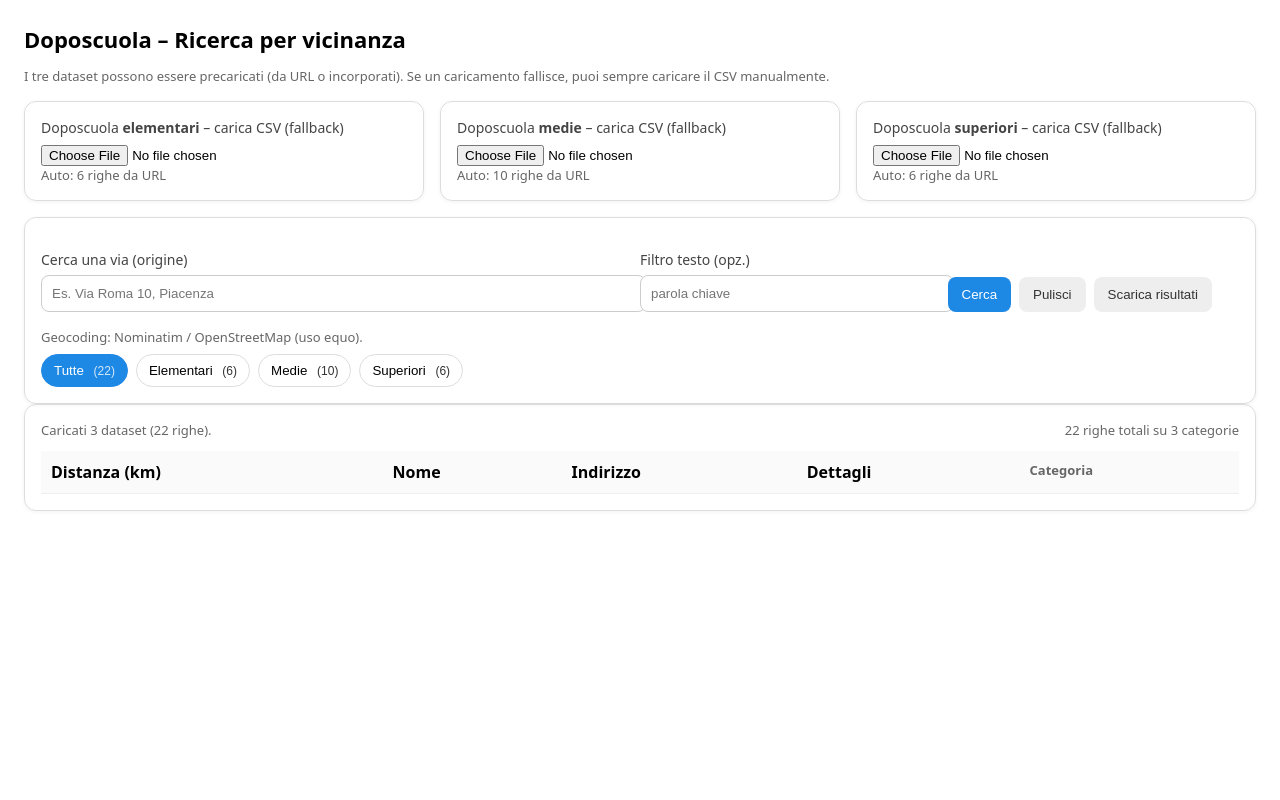
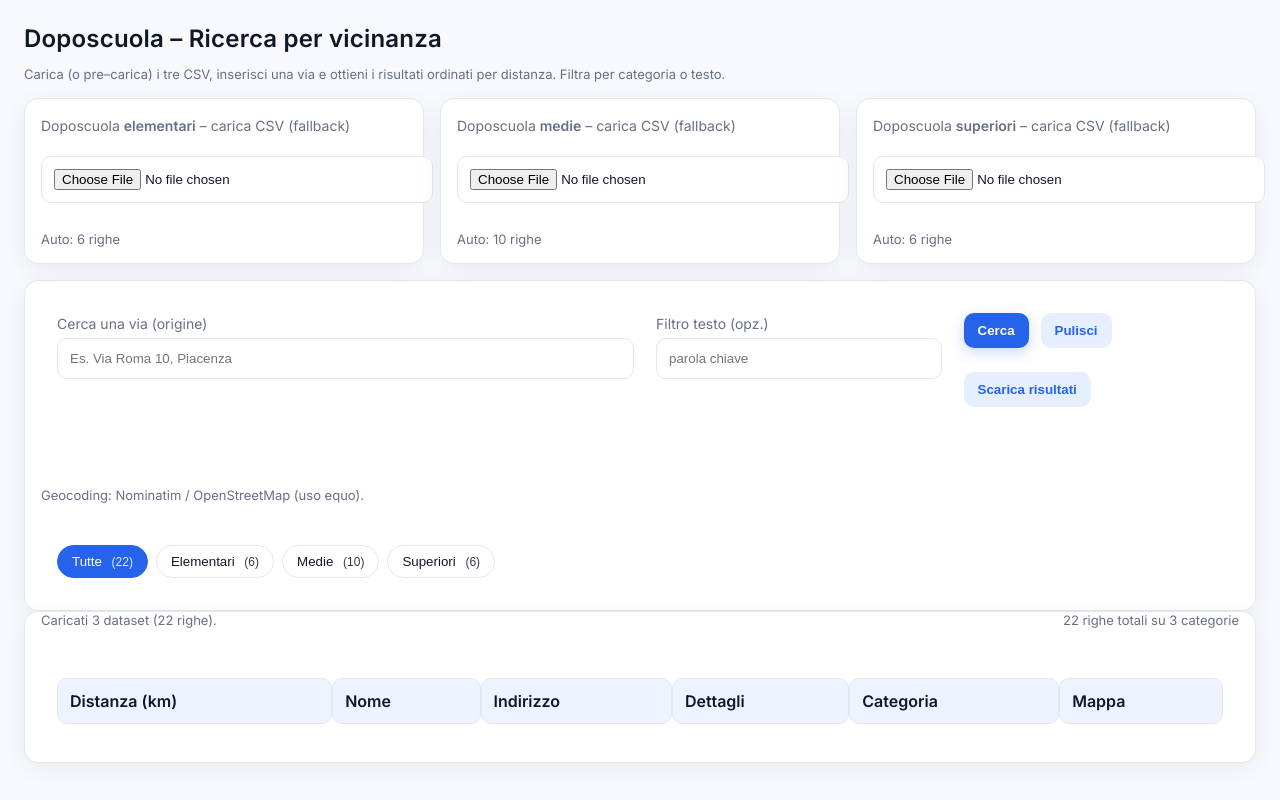
Before and after one commit to ilijashopov-rgb/geocodifica-doposcuola, a plain HTML site: page index.html in a window 1280 px wide. Drawn offline with nearby package versions, Linux system fonts and the light colour scheme.

Commit message:
Update index.html

```diff
--- a/index.html
+++ b/index.html
@@ -4,117 +4,200 @@
   <meta charset="utf-8" />
   <meta name="viewport" content="width=device-width, initial-scale=1" />
   <title>Doposcuola – Ricerca per vicinanza</title>
+
+  <!-- Tipografia -->
+  <link href="https://fonts.googleapis.com/css2?family=Inter:wght@400;600&display=swap" rel="stylesheet">
+
   <style>
-    :root { font-family: system-ui, Arial, sans-serif; }
-    body { margin: 24px; }
-    h1 { margin: 0 0 8px; font-size: 22px; }
-    .muted { color: #666; font-size: 13px; }
-    .grid { display: grid; gap: 16px; margin: 16px 0; }
-    .grid-3 { grid-template-columns: 1fr 1fr 1fr; }
-    .grid-3-2-1 { grid-template-columns: 2fr 1fr 1fr; }
-    .card { border: 1px solid #ddd; border-radius: 12px; padding: 16px; box-shadow: 0 1px 4px rgba(0,0,0,.05); }
-    label { font-size: 14px; color: #444; display:block; margin-bottom:6px; }
-    input[type="text"], select { width: 100%; padding: 10px; border: 1px solid #ccc; border-radius: 8px; }
-    input[type="file"] { width: 100%; }
-    button { padding: 10px 14px; border: 0; border-radius: 8px; cursor: pointer; }
-    .btn { background: #1e88e5; color: white; }
-    .btn-secondary { background: #eee; color: #333; }
-    .btn:disabled { background: #9bbfe7; cursor: not-allowed; }
-    .tabs { display:flex; gap:8px; flex-wrap:wrap; margin-top: 8px; }
-    .tab { padding:8px 12px; border-radius:999px; border:1px solid #ddd; background:#fff; cursor:pointer; }
-    .tab.active { background:#1e88e5; color:#fff; border-color:#1e88e5; }
-    .count { font-size:12px; opacity:.8; margin-left:6px; }
-    table { width: 100%; border-collapse: collapse; margin-top: 12px; }
-    th, td { border-bottom: 1px solid #eee; text-align: left; padding: 10px; vertical-align: top; }
-    th { background: #fafafa; position: sticky; top: 0; z-index: 1; }
-    details summary { cursor: pointer; color: #1e88e5; }
-    .pill { display:inline-block; padding: 2px 8px; border-radius: 999px; background:#eef5ff; color:#1e88e5; font-size:12px; }
-    .row-flex { display:flex; gap:8px; align-items:end; flex-wrap: wrap; }
+    /* ================== Palette & tipografia ================== */
+    :root{
+      --bg:#f7f9fc; --card:#ffffff; --text:#101828; --muted:#667085;
+      --primary:#2563eb; --primary-100:#e6efff; --ring:#c7d2fe; --border:#e5e7eb;
+      --success:#16a34a; --warning:#f59e0b; --radius:14px;
+      --focus-outline: 3px solid #93c5fd;
+      font-family: Inter, system-ui, -apple-system, Segoe UI, Roboto, Arial, sans-serif;
+      color-scheme: light dark;
+    }
+    @media (prefers-color-scheme: dark){
+      :root{
+        --bg:#0b1220; --card:#0f172a; --text:#e5e7eb; --muted:#94a3b8;
+        --primary:#60a5fa; --primary-100:#1e293b; --ring:#1d4ed8; --border:#22314b;
+        --focus-outline: 3px solid #2563eb;
+      }
+    }
+
+    /* ================== Layout base ================== */
+    html,body{background:var(--bg); color:var(--text); margin:0; padding:0}
+    body{padding:24px}
+    h1{margin:0 0 8px; font-size:24px; letter-spacing:.2px}
+    .muted{color:var(--muted); font-size:13px}
+    .grid{display:grid; gap:16px; margin:16px 0}
+    .grid-3{grid-template-columns:1fr 1fr 1fr}
+    .grid-3-2-1{grid-template-columns:2fr 1fr 1fr}
+    @media (max-width: 920px){
+      .grid-3{grid-template-columns:1fr}
+      .grid-3-2-1{grid-template-columns:1fr}
+    }
+
+    /* ================== Card (morbide + hover) ================== */
+    .card{
+      background:var(--card); border:1px solid var(--border); border-radius:var(--radius);
+      box-shadow:0 6px 24px rgba(16,24,40,.06);
+      transition: box-shadow .2s ease, transform .2s ease, border-color .2s ease;
+    }
+    .card:hover{ box-shadow:0 12px 28px rgba(16,24,40,.10); transform: translateY(-1px); }
+    .card > *{padding:16px}
+
+    /* ================== Form & bottoni (micro-animazioni) ================== */
+    label{font-size:14px; color:var(--muted); display:block; margin:2px 0 6px 0; padding:0 16px}
+    input[type="text"], select, input[type="file"]{
+      width:calc(100% - 32px); margin:0 16px 12px 16px; padding:12px;
+      background:var(--card); color:var(--text);
+      border:1px solid var(--border); border-radius:10px;
+      transition:border-color .15s, box-shadow .15s, transform .08s;
+    }
+    input[type="text"]:focus, select:focus, input[type="file"]:focus{
+      outline:0; border-color:var(--primary); box-shadow:0 0 0 4px color-mix(in oklab, var(--primary) 30%, transparent);
+    }
+    input[type="text"]:active{ transform: scale(0.997); }
+
+    .btn{
+      margin:0 4px 16px 0; padding:10px 14px; border:0; border-radius:10px; font-weight:600; cursor:pointer;
+      background:var(--primary); color:#fff;
+      transition: transform .06s ease, filter .15s ease, box-shadow .15s ease;
+      box-shadow:0 4px 14px rgba(37, 99, 235, .25);
+    }
+    .btn:hover{ filter:brightness(.98) }
+    .btn:active{ transform: translateY(1px) scale(0.99) }
+    .btn-secondary{
+      background:var(--primary-100); color:var(--primary); box-shadow:none;
+    }
+    .btn:focus-visible{ outline: var(--focus-outline); outline-offset: 2px }
+
+    .row-flex{ display:flex; gap:8px; align-items:end; flex-wrap:wrap; padding:0 16px 16px }
+
+    /* ================== Tabs accessibili ================== */
+    .tabs{ display:flex; gap:8px; flex-wrap:wrap; margin:10px 16px 16px 16px }
+    .tab{
+      padding:8px 14px; border-radius:999px; border:1px solid var(--border); background:var(--card); cursor:pointer;
+      color:var(--text);
+    }
+    .tab[aria-selected="true"]{
+      background:var(--primary); color:#fff; border-color:var(--primary)
+    }
+    .count{ font-size:12px; opacity:.85; margin-left:6px }
+
+    /* ================== Tabella (zebrato + sticky) ================== */
+    table{ width:calc(100% - 32px); margin:12px 16px 16px 16px; border-collapse:separate; border-spacing:0 6px }
+    thead th{
+      position:sticky; top:0; z-index:2; background:color-mix(in oklab, var(--primary) 8%, var(--card));
+      color:var(--text); text-align:left; padding:12px; border-radius:10px;
+      border:1px solid var(--border);
+    }
+    tbody td{
+      background:var(--card); padding:12px; border:1px solid var(--border);
+    }
+    tbody tr td:first-child, thead tr th:first-child{ border-top-left-radius:10px; border-bottom-left-radius:10px }
+    tbody tr td:last-child,  thead tr th:last-child { border-top-right-radius:10px; border-bottom-right-radius:10px }
+    tbody tr:nth-child(2n) td{ background: color-mix(in srgb, var(--card) 88%, var(--bg)) }
+
+    details summary{ cursor:pointer; color:var(--primary) }
+    .pill{ display:inline-block; padding:2px 8px; border-radius:999px; background:var(--primary-100); color:var(--primary); font-weight:600 }
+
+    /* ================== Focus visibile su elementi interattivi ================== */
+    a:focus-visible, button:focus-visible, [role="tab"]:focus-visible, input:focus-visible{
+      outline: var(--focus-outline); outline-offset: 2px;
+    }
   </style>
-  <script src="https://unpkg.com/papaparse@5.4.1/papaparse.min.js"></script>
+  <script src="https://unpkg.com/papaparse@5.4.1/papaparse.min.js" defer></script>
 </head>
 <body>
-  <h1>Doposcuola – Ricerca per vicinanza</h1>
-  <p class="muted">I tre dataset possono essere precaricati (da URL o incorporati). Se un caricamento fallisce, puoi sempre caricare il CSV manualmente.</p>
+  <main aria-labelledby="page-title">
+    <h1 id="page-title">Doposcuola – Ricerca per vicinanza</h1>
+    <p class="muted" id="intro">Carica (o pre–carica) i tre CSV, inserisci una via e ottieni i risultati ordinati per distanza. Filtra per categoria o testo.</p>
 
-  <!-- Upload (fallback) -->
-  <div class="grid grid-3">
-    <div class="card">
-      <label>Doposcuola <b>elementari</b> – carica CSV (fallback)</label>
-      <input id="fileElem" type="file" accept=".csv" />
+    <!-- Upload (fallback, puoi nasconderlo se non serve) -->
+    <section class="grid grid-3" aria-labelledby="upload-title">
+      <h2 class="sr-only" id="upload-title">Caricamento dataset</h2>
+      <div class="card" role="region" aria-labelledby="label-elem">
+        <label id="label-elem" for="fileElem">Doposcuola <b>elementari</b> – carica CSV (fallback)</label>
+        <input id="fileElem" type="file" accept=".csv" aria-describedby="infoElem" />
         <div id="infoElem" class="muted">In attesa…</div>
       </div>
-    <div class="card">
-      <label>Doposcuola <b>medie</b> – carica CSV (fallback)</label>
-      <input id="fileMed" type="file" accept=".csv" />
+      <div class="card" role="region" aria-labelledby="label-med">
+        <label id="label-med" for="fileMed">Doposcuola <b>medie</b> – carica CSV (fallback)</label>
+        <input id="fileMed" type="file" accept=".csv" aria-describedby="infoMed" />
         <div id="infoMed" class="muted">In attesa…</div>
       </div>
-    <div class="card">
-      <label>Doposcuola <b>superiori</b> – carica CSV (fallback)</label>
-      <input id="fileSup" type="file" accept=".csv" />
+      <div class="card" role="region" aria-labelledby="label-sup">
+        <label id="label-sup" for="fileSup">Doposcuola <b>superiori</b> – carica CSV (fallback)</label>
+        <input id="fileSup" type="file" accept=".csv" aria-describedby="infoSup" />
         <div id="infoSup" class="muted">In attesa…</div>
       </div>
-  </div>
+    </section>
 
     <!-- Controlli -->
-  <div class="card">
+    <section class="card" role="region" aria-labelledby="search-title">
+      <h2 class="sr-only" id="search-title">Ricerca</h2>
       <div class="grid grid-3-2-1">
         <div>
-        <label>Cerca una via (origine)</label>
-        <input id="addressInput" type="text" placeholder="Es. Via Roma 10, Piacenza" />
+          <label for="addressInput">Cerca una via (origine)</label>
+          <input id="addressInput" type="text" placeholder="Es. Via Roma 10, Piacenza" aria-label="Indirizzo di partenza per la ricerca" />
         </div>
         <div>
-        <label>Filtro testo (opz.)</label>
-        <input id="textFilter" type="text" placeholder="parola chiave" />
+          <label for="textFilter">Filtro testo (opz.)</label>
+          <input id="textFilter" type="text" placeholder="parola chiave" aria-label="Filtro testuale sui risultati" />
         </div>
-      <div class="row-flex">
-        <button id="searchBtn" class="btn">Cerca</button>
-        <button id="clearBtn" class="btn-secondary">Pulisci</button>
-        <button id="downloadBtn" class="btn-secondary">Scarica risultati</button>
+        <div class="row-flex" role="group" aria-label="Azioni">
+          <button id="searchBtn" class="btn" aria-label="Cerca e ordina per distanza">Cerca</button>
+          <button id="clearBtn" class="btn btn-secondary" aria-label="Pulisci campi e risultati">Pulisci</button>
+          <button id="downloadBtn" class="btn btn-secondary" aria-label="Scarica i risultati visibili in CSV">Scarica risultati</button>
         </div>
       </div>
       <div class="muted" style="margin-top:6px">Geocoding: Nominatim / OpenStreetMap (uso equo).</div>
 
-    <div class="tabs" id="tabs">
-      <button class="tab active" data-cat="ALL">Tutte <span class="count" id="countALL"></span></button>
-      <button class="tab" data-cat="Doposcuola elementari">Elementari <span class="count" id="countElem"></span></button>
-      <button class="tab" data-cat="Doposcuola medie">Medie <span class="count" id="countMed"></span></button>
-      <button class="tab" data-cat="Doposcuola superiori">Superiori <span class="count" id="countSup"></span></button>
+      <!-- Tabs accessibili -->
+      <div class="tabs" id="tabs" role="tablist" aria-label="Categorie">
+        <button class="tab" role="tab" aria-selected="true" data-cat="ALL" id="tab-all" aria-controls="panel-results">Tutte <span class="count" id="countALL"></span></button>
+        <button class="tab" role="tab" aria-selected="false" data-cat="Doposcuola elementari" id="tab-elem" aria-controls="panel-results">Elementari <span class="count" id="countElem"></span></button>
+        <button class="tab" role="tab" aria-selected="false" data-cat="Doposcuola medie" id="tab-med" aria-controls="panel-results">Medie <span class="count" id="countMed"></span></button>
+        <button class="tab" role="tab" aria-selected="false" data-cat="Doposcuola superiori" id="tab-sup" aria-controls="panel-results">Superiori <span class="count" id="countSup"></span></button>
       </div>
-  </div>
+    </section>
 
     <!-- Risultati -->
-  <div class="card">
+    <section class="card" id="panel-results" role="region" aria-live="polite" aria-labelledby="results-title">
+      <h2 class="sr-only" id="results-title">Risultati</h2>
       <div class="row-flex" style="justify-content:space-between;">
-      <span id="status" class="muted">Caricamento iniziale…</span>
+        <span id="status" class="muted">In attesa di input…</span>
         <span id="loadedInfo" class="muted"></span>
       </div>
+      <div role="table" aria-label="Elenco risultati ordinati per distanza">
         <table id="resultsTable">
           <thead>
-        <tr>
-          <th>Distanza (km)</th>
-          <th>Nome</th>
-          <th>Indirizzo</th>
-          <th>Dettagli</th>
-          <th class="muted">Categoria</th>
+            <tr role="row">
+              <th role="columnheader" scope="col">Distanza (km)</th>
+              <th role="columnheader" scope="col">Nome</th>
+              <th role="columnheader" scope="col">Indirizzo</th>
+              <th role="columnheader" scope="col">Dettagli</th>
+              <th role="columnheader" scope="col">Categoria</th>
+              <th role="columnheader" scope="col">Mappa</th>
             </tr>
           </thead>
-      <tbody></tbody>
+          <tbody role="rowgroup"></tbody>
         </table>
       </div>
+    </section>
+  </main>
 
 <script>
 /* ================= CONFIG ================= */
-/* Opzione A: carica da URL pubblici (lascia stringa vuota se non usi) */
+/* Se usi GitHub Pages / stesso hosting, metti i file accanto all'index e usa i percorsi relativi */
 const CSV_URLS = {
   elem: "./doposcuola_elementari.csv",
   med:  "./doposcuola_medie.csv",
   sup:  "./doposcuola_superiori.csv"
 };
-/* Opzione B: CSV incorporati (incolla qui il contenuto dei file, incluso l'header) */
-const CSV_INLINE_ELEM = ``;
-const CSV_INLINE_MED  = ``;
-const CSV_INLINE_SUP  = ``;
 /* ============== FINE CONFIG ============== */
 
 const els = {
@@ -138,7 +221,6 @@ const els = {
   countMed: document.getElementById('countMed'),
   countSup: document.getElementById('countSup'),
 };
-
 const datasets = []; // {name, rows: [...]}
 let activeCat = "ALL";
 let lastResults = [];
@@ -180,8 +262,12 @@ function renderDetails(row) {
   if (full.length <= 220) return full;
   return `<details><summary>Leggi di più</summary><div style="margin-top:8px">${full}</div></details>`;
 }
+function mapsLink(lat, lon){
+  const q = `${lat},${lon}`;
+  return `https://www.google.com/maps/search/?api=1&query=${encodeURIComponent(q)}`;
+}
 
-/* ===== Caricamento CSV (URL / inline / upload) ===== */
+/* ===== Caricamento CSV (URL / upload) ===== */
 function addDataset(name, rows) {
   const idx = datasets.findIndex(d => d.name === name);
   const ds = { name, rows };
@@ -189,17 +275,14 @@ function addDataset(name, rows) {
   refreshCounts();
   els.loadedInfo.textContent = `${datasets.reduce((a,d)=>a+d.rows.length,0)} righe totali su ${datasets.length} categorie`;
 }
-function parseCsvText(name, csvText) {
-  const res = Papa.parse(csvText, { header: true, skipEmptyLines: 'greedy' });
+async function fetchCsv(name, url) {
+  const resp = await fetch(url, { headers: { 'Accept': 'text/csv' }});
+  if (!resp.ok) throw new Error(`HTTP ${resp.status} su ${url}`);
+  const text = await resp.text();
+  const res = Papa.parse(text, { header: true, skipEmptyLines: 'greedy' });
   const rows = res.data.map(normalizeRow).filter(r => Number.isFinite(r.lat) && Number.isFinite(r.lon));
   addDataset(name, rows);
   return rows.length;
-}
-async function fetchCsv(name, url) {
-  const resp = await fetch(url, { headers: { 'Accept':'text/csv' }});
-  if (!resp.ok) throw new Error(`HTTP ${resp.status}`);
-  const text = await resp.text();
-  return parseCsvText(name, text);
 }
 function hookFileInput(inputEl, name, infoEl) {
   inputEl.addEventListener('change', () => {
@@ -226,49 +309,42 @@ hookFileInput(els.fileSup,  "Doposcuola superiori",  els.infoSup);
     els.status.textContent = "Carico dataset…";
     let total=0;
 
-    // A) Da URL se presenti
-    if (CSV_URLS.elem) {
-      try { const n = await fetchCsv("Doposcuola elementari", CSV_URLS.elem); total+=n; els.infoElem.textContent = `Auto: ${n} righe da URL`; } catch(e){ els.infoElem.textContent = `Auto (URL) fallito`; }
-    }
-    if (CSV_URLS.med)  {
-      try { const n = await fetchCsv("Doposcuola medie", CSV_URLS.med); total+=n; els.infoMed.textContent  = `Auto: ${n} righe da URL`; } catch(e){ els.infoMed.textContent  = `Auto (URL) fallito`; }
-    }
-    if (CSV_URLS.sup)  {
-      try { const n = await fetchCsv("Doposcuola superiori", CSV_URLS.sup); total+=n; els.infoSup.textContent  = `Auto: ${n} righe da URL`; } catch(e){ els.infoSup.textContent  = `Auto (URL) fallito`; }
-    }
+    try { const n = await fetchCsv("Doposcuola elementari", CSV_URLS.elem); total+=n; els.infoElem.textContent = `Auto: ${n} righe`; } catch(e){ els.infoElem.textContent = `Auto (URL) fallito`; }
+    try { const n = await fetchCsv("Doposcuola medie",      CSV_URLS.med ); total+=n; els.infoMed.textContent  = `Auto: ${n} righe`; } catch(e){ els.infoMed.textContent  = `Auto (URL) fallito`; }
+    try { const n = await fetchCsv("Doposcuola superiori",  CSV_URLS.sup ); total+=n; els.infoSup.textContent  = `Auto: ${n} righe`; } catch(e){ els.infoSup.textContent  = `Auto (URL) fallito`; }
 
-    // B) Se non c'è URL o è fallito, prova inline
-    if (!datasets.find(d=>d.name==="Doposcuola elementari") && CSV_INLINE_ELEM.trim()) {
-      const n = parseCsvText("Doposcuola elementari", CSV_INLINE_ELEM); total+=n; els.infoElem.textContent = `Auto: ${n} righe da inline`;
-    }
-    if (!datasets.find(d=>d.name==="Doposcuola medie") && CSV_INLINE_MED.trim()) {
-      const n = parseCsvText("Doposcuola medie", CSV_INLINE_MED); total+=n; els.infoMed.textContent  = `Auto: ${n} righe da inline`;
-    }
-    if (!datasets.find(d=>d.name==="Doposcuola superiori") && CSV_INLINE_SUP.trim()) {
-      const n = parseCsvText("Doposcuola superiori", CSV_INLINE_SUP); total+=n; els.infoSup.textContent  = `Auto: ${n} righe da inline`;
-    }
-
-    // C) Se ancora mancano, resta upload manuale
-    if (!datasets.length) {
-      els.status.textContent = "Nessun dataset caricato: usa l'upload (fallback).";
-    } else {
-      els.status.textContent = `Caricati ${datasets.length} dataset (${datasets.reduce((a,d)=>a+d.rows.length,0)} righe).`;
-    }
+    els.status.textContent = datasets.length
+      ? `Caricati ${datasets.length} dataset (${datasets.reduce((a,d)=>a+d.rows.length,0)} righe).`
+      : "Nessun dataset caricato: usa l'upload (fallback).";
   } catch(e) {
     els.status.textContent = "Errore in caricamento iniziale.";
   }
 })();
 
-/* Tabs */
-document.getElementById('tabs').addEventListener('click', (e)=>{
-  const b = e.target.closest('.tab'); if (!b) return;
-  document.querySelectorAll('.tab').forEach(t=>t.classList.remove('active'));
-  b.classList.add('active');
-  activeCat = b.dataset.cat;
+/* ===== Tabs accessibili (mouse + tastiera) ===== */
+els.tabs.addEventListener('click', (e)=>{
+  const b = e.target.closest('[role="tab"]'); if (!b) return;
+  setActiveTab(b);
+});
+els.tabs.addEventListener('keydown', (e)=>{
+  const tabs = [...els.tabs.querySelectorAll('[role="tab"]')];
+  const current = document.activeElement;
+  const idx = tabs.indexOf(current);
+  if (idx === -1) return;
+  if (e.key === 'ArrowRight'){ e.preventDefault(); tabs[(idx+1)%tabs.length].focus(); }
+  if (e.key === 'ArrowLeft'){ e.preventDefault(); tabs[(idx-1+tabs.length)%tabs.length].focus(); }
+  if (e.key === 'Home'){ e.preventDefault(); tabs[0].focus(); }
+  if (e.key === 'End'){ e.preventDefault(); tabs[tabs.length-1].focus(); }
+});
+function setActiveTab(tabBtn){
+  els.tabs.querySelectorAll('[role="tab"]').forEach(t=>{
+    t.setAttribute('aria-selected', t===tabBtn ? 'true' : 'false');
+  });
+  activeCat = tabBtn.dataset.cat;
   if (lastResults.length) renderResults(lastResults);
-});
+}
 
-/* Geocoding origine */
+/* ===== Geocoding origine ===== */
 async function geocode(q) {
   const url = `https://nominatim.openstreetmap.org/search?format=jsonv2&limit=1&q=${encodeURIComponent(q)}`;
   const res = await fetch(url, { headers: { 'Accept': 'application/json' }});
@@ -278,7 +354,7 @@ async function geocode(q) {
   return { lat: parseFloat(data[0].lat), lon: parseFloat(data[0].lon) };
 }
 
-/* Ricerca */
+/* ===== Ricerca ===== */
 document.getElementById('searchBtn').addEventListener('click', runSearch);
 async function runSearch() {
   try {
@@ -300,8 +376,7 @@ async function runSearch() {
     ) : allRows;
 
     const withDist = filtered.map(r => ({
-      ...r,
-      distanza_km: haversineKm(origin, {lat:r.lat, lon:r.lon})
+      ...r, distanza_km: haversineKm(origin, {lat:r.lat, lon:r.lon})
     })).sort((a,b) => a.distanza_km - b.distanza_km);
 
     lastResults = withDist;
@@ -312,7 +387,7 @@ async function runSearch() {
   }
 }
 
-/* Pulisci */
+/* ===== Pulisci ===== */
 document.getElementById('clearBtn').addEventListener('click', ()=>{
   els.addressInput.value = "";
   els.textFilter.value = "";
@@ -321,40 +396,45 @@ document.getElementById('clearBtn').addEventListener('click', ()=>{
   els.status.textContent = "In attesa di input…";
 });
 
-/* Render risultati (rispetta tab attiva) */
+/* ===== Render risultati (rispetta tab attiva) ===== */
 function renderResults(rows) {
   const tbody = els.resultsBody;
   tbody.innerHTML = "";
   const subset = activeCat==="ALL" ? rows : rows.filter(r=>r._cat===activeCat);
   subset.forEach(r => {
     const tr = document.createElement('tr');
+    const gmaps = mapsLink(r.lat, r.lon);
+    tr.setAttribute('role','row');
     tr.innerHTML = `
-      <td><b>${r.distanza_km.toFixed(2)}</b></td>
-      <td>${escapeHtml(r.NOME)}</td>
-      <td>${escapeHtml(r.INDIRIZZO)}<div class="muted">${r.lat.toFixed(6)}, ${r.lon.toFixed(6)}</div></td>
-      <td>${renderDetails(r)}</td>
-      <td><span class="pill">${escapeHtml(r._cat)}</span></td>
+      <td role="cell"><b>${r.distanza_km.toFixed(2)}</b></td>
+      <td role="cell">${escapeHtml(r.NOME)}</td>
+      <td role="cell">${escapeHtml(r.INDIRIZZO)}<div class="muted">${r.lat.toFixed(6)}, ${r.lon.toFixed(6)}</div></td>
+      <td role="cell">${renderDetails(r)}</td>
+      <td role="cell"><span class="pill">${escapeHtml(r._cat)}</span></td>
+      <td role="cell"><a href="${gmaps}" target="_blank" rel="noopener" aria-label="Apri in Google Maps ${escapeHtml(r.NOME)}">Apri in Maps↗</a></td>
     `;
     tbody.appendChild(tr);
   });
 }
 
-/* Scarica risultati */
+/* ===== Scarica risultati ===== */
 document.getElementById('downloadBtn').addEventListener('click', ()=>{
   const subset = activeCat==="ALL" ? lastResults : lastResults.filter(r=>r._cat===activeCat);
   if (!subset?.length) { els.status.textContent = "Nessun risultato da scaricare."; return; }
-  const header = ["NOME","INDIRIZZO","lat","lon","modalita_iscrizione","giorni_orari","note","distanza_km","categoria"];
+  const header = ["NOME","INDIRIZZO","lat","lon","modalita_iscrizione","giorni_orari","note","distanza_km","categoria","maps_url"];
   const rows = subset.map(r => [
-    r.NOME, r.INDIRIZZO, r.lat, r.lon, r.modalita_iscrizione, r.giorni_orari, r.note, r.distanza_km.toFixed(2), r._cat
+    r.NOME, r.INDIRIZZO, r.lat, r.lon, r.modalita_iscrizione, r.giorni_orari, r.note, r.distanza_km.toFixed(2), r._cat, mapsLink(r.lat,r.lon)
   ]);
   const csv = Papa.unparse({fields: header, data: rows});
   const blob = new Blob([csv], {type:"text/csv;charset=utf-8;"});
   const url = URL.createObjectURL(blob);
   const a = document.createElement("a");
   a.href = url; a.download = "risultati.csv";
-  document.body.appendChild(a); a.click(); document.body.removeChild(a);
+  document.body.appendChild(a); a.click();
+  document.body.removeChild(a);
 });
 
+/* ===== Conteggi per tab ===== */
 function refreshCounts() {
   const all = datasets.flatMap(d=>d.rows);
   const cElem = datasets.find(d=>d.name==="Doposcuola elementari")?.rows.length || 0;
@@ -365,6 +445,13 @@ function refreshCounts() {
   els.countMed.textContent  = cMed  ? `(${cMed})`  : "";
   els.countSup.textContent  = cSup  ? `(${cSup})`  : "";
 }
+
+/* ===== Utility: screen-reader-only (se ti serve) ===== */
+(function injectSR(){
+  const css = document.createElement('style');
+  css.innerHTML = `.sr-only{position:absolute;width:1px;height:1px;padding:0;margin:-1px;overflow:hidden;clip:rect(0,0,0,0);white-space:nowrap;border:0}`;
+  document.head.appendChild(css);
+})();
 </script>
 </body>
 </html>
```
Lines whose indentation alone changed are shown as unchanged.
